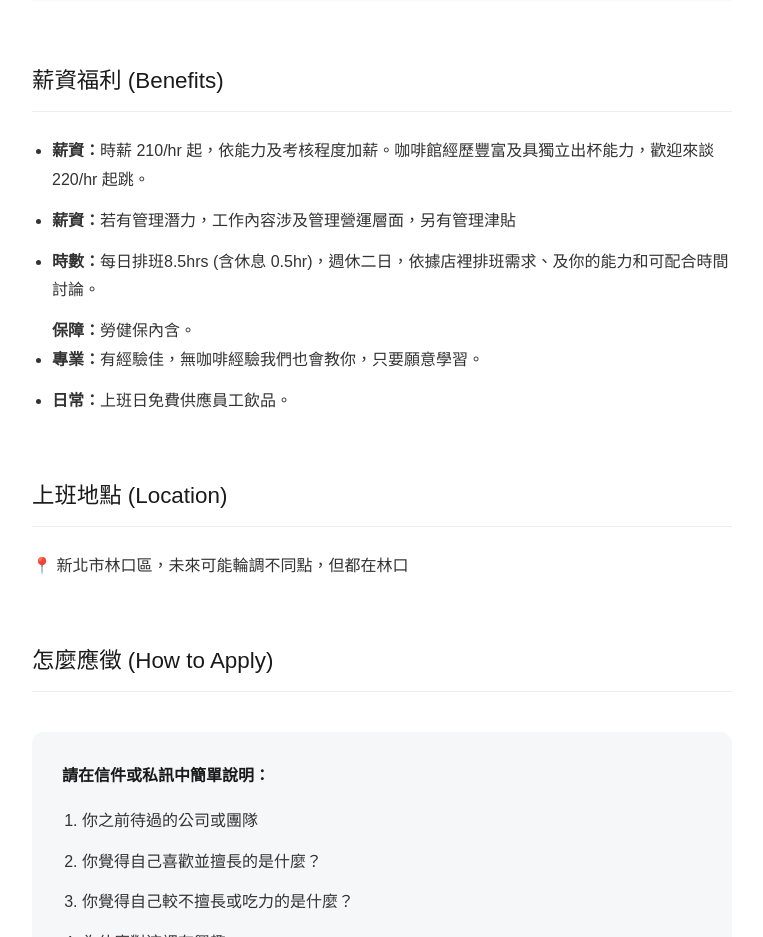
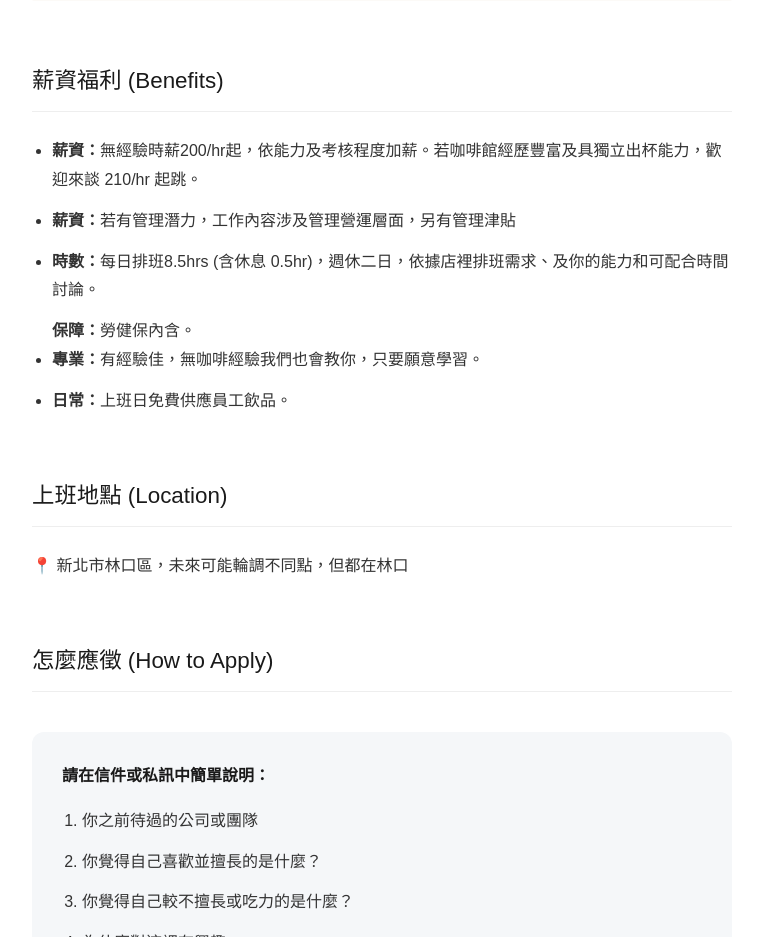
Before and after one commit to whitelightcoffee/white-light-coffee-2026-hiring, a plain HTML site: page index.html in a window 1280 px wide. Shown: the part 1140-2077 px from the top of the page, without its empty margins (258-1021 px from the left). Drawn offline with Linux system fonts and the light colour scheme.

Commit message:
Update index.html

```diff
--- a/index.html
+++ b/index.html
@@ -171,7 +171,7 @@
     <div class="section">
         <h2>薪資福利 (Benefits)</h2>
         <ul>
-            <li><strong>薪資：</strong>時薪 210/hr 起，依能力及考核程度加薪。咖啡館經歷豐富及具獨立出杯能力，歡迎來談 220/hr 起跳。</li>
+            <li><strong>薪資：</strong>無經驗時薪200/hr起，依能力及考核程度加薪。若咖啡館經歷豐富及具獨立出杯能力，歡迎來談 210/hr 起跳。</li>
             <li><strong>薪資：</strong>若有管理潛力，工作內容涉及管理營運層面，另有管理津貼</li>
             <li><strong>時數：</strong>每日排班8.5hrs (含休息 0.5hr)，週休二日，依據店裡排班需求、及你的能力和可配合時間討論。</li
             <li><strong>保障：</strong>勞健保內含。</li>
```
